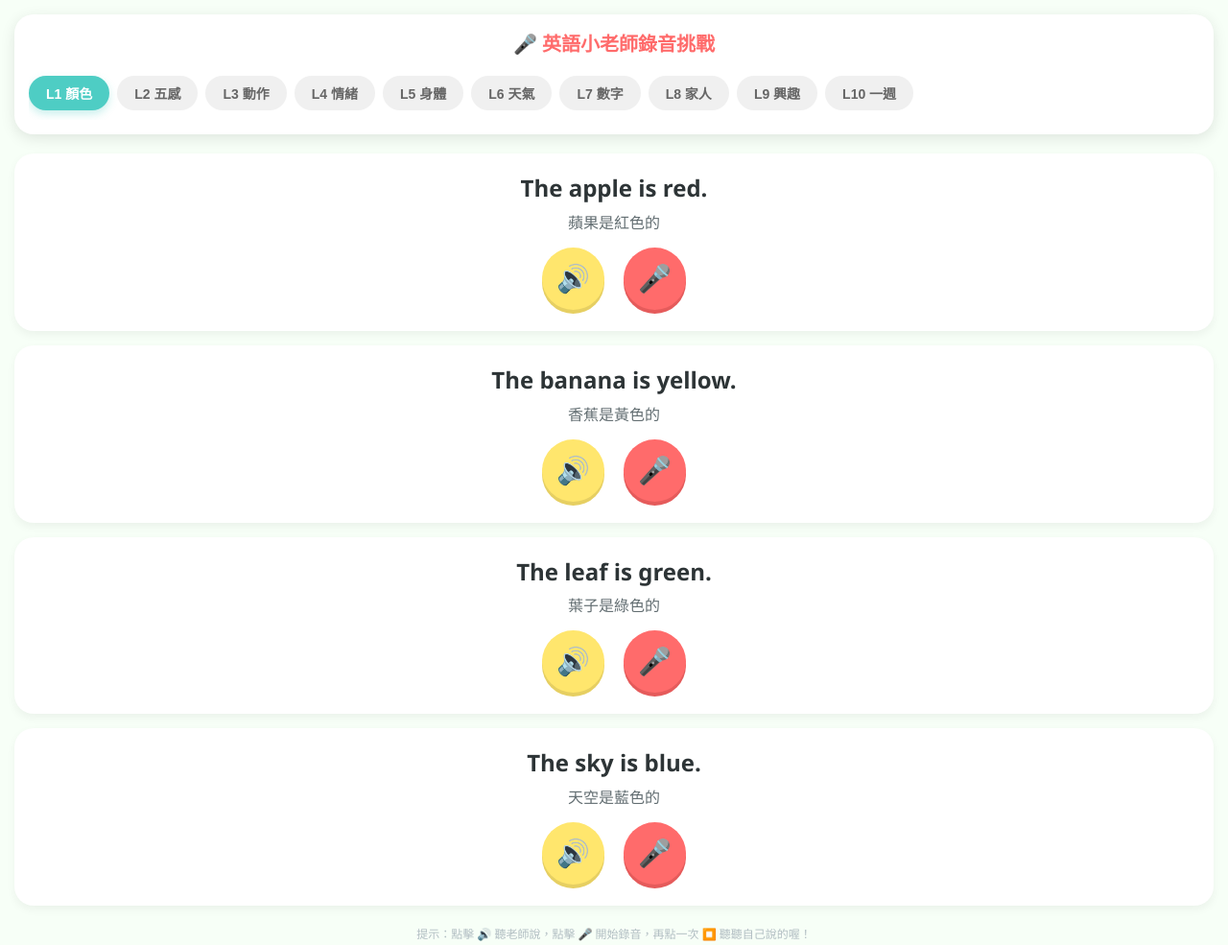
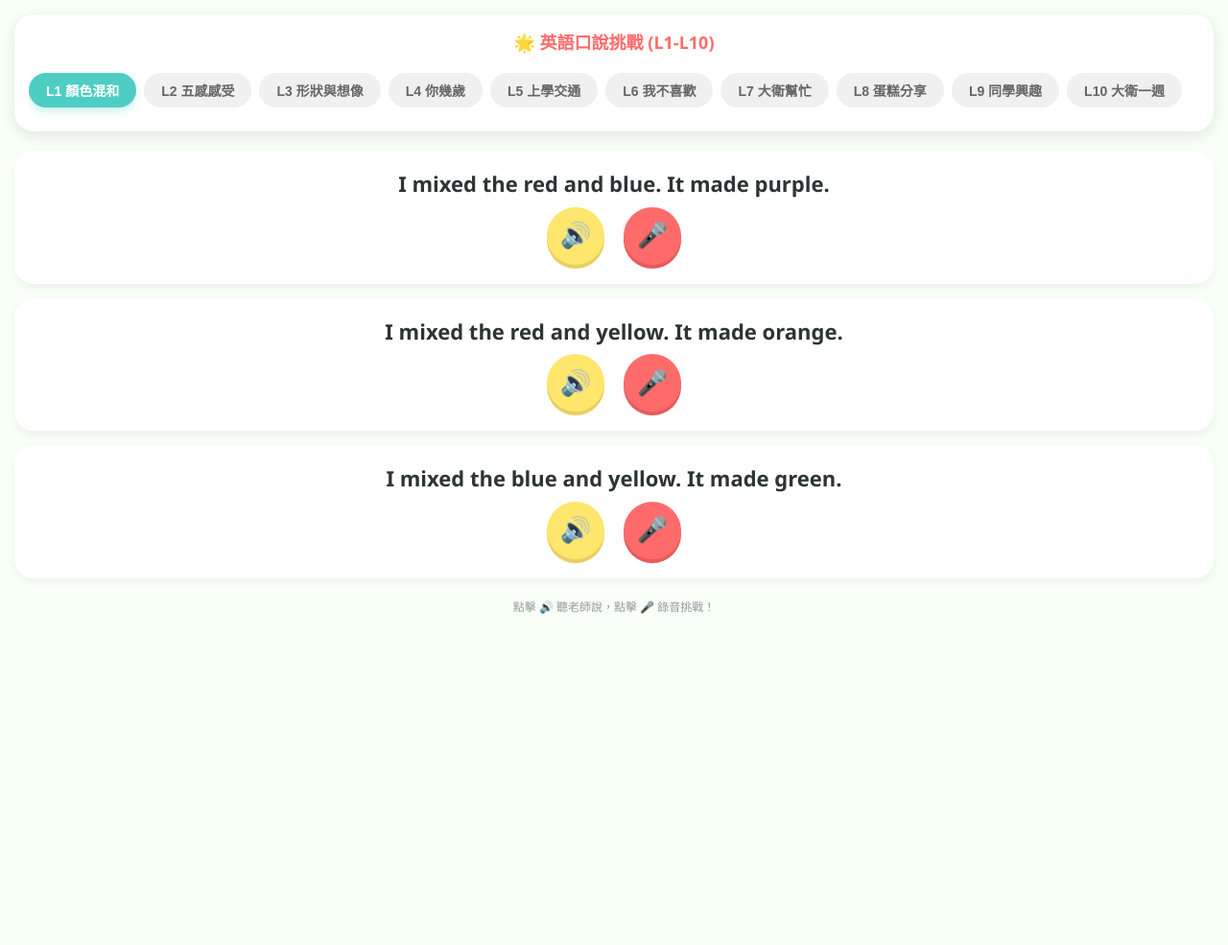
Before and after one commit to Joyce53306/mid-class-english, a plain HTML site: page index.html in a window 1280 px wide. Shown: the whole page at 96% size. After the commit the page ends 800 px from the top, so only its background shows below. Drawn offline with Linux system fonts and the light colour scheme.

Commit message:
Update with recording feature

```diff
--- a/index.html
+++ b/index.html
@@ -3,7 +3,7 @@
 <head>
     <meta charset="UTF-8">
     <meta name="viewport" content="width=device-width, initial-scale=1.0, maximum-scale=1.0, user-scalable=no">
-    <title>中班英文錄音挑戰版</title>
+    <title>中班英文錄音挑戰</title>
     <link rel="manifest" href="manifest.json">
     <style>
         :root { --primary: #FF6B6B; --secondary: #4ECDC4; --bg: #F7FFF7; }
@@ -13,41 +13,95 @@
         .lesson-nav::-webkit-scrollbar { display: none; }
         .nav-btn { background: #f0f0f0; border: none; padding: 8px 18px; border-radius: 50px; white-space: nowrap; cursor: pointer; font-weight: bold; color: #666; font-size: 14px; }
         .nav-btn.active { background: var(--secondary); color: white; box-shadow: 0 4px 8px rgba(78,205,196,0.3); }
-        .sentence-card { background: white; padding: 20px; border-radius: 20px; margin-bottom: 15px; box-shadow: 0 4px 10px rgba(0,0,0,0.05); border: 2px solid transparent; transition: 0.3s; }
-        .english { font-size: 24px; color: #2D3436; font-weight: bold; display: block; margin-bottom: 8px; line-height: 1.2; }
-        .chinese { font-size: 16px; color: #636E72; display: block; margin-bottom: 15px; }
-        .btn-group { display: flex; justify-content: center; gap: 20px; }
-        .action-btn { border: none; width: 65px; height: 65px; border-radius: 50%; cursor: pointer; display: flex; align-items: center; justify-content: center; font-size: 28px; transition: transform 0.1s, box-shadow 0.2s; }
-        .action-btn:active { transform: scale(0.9); }
+        .sentence-card { background: white; padding: 20px; border-radius: 20px; margin-bottom: 15px; box-shadow: 0 4px 10px rgba(0,0,0,0.05); }
+        .english { font-size: 22px; color: #2D3436; font-weight: bold; display: block; margin-bottom: 8px; line-height: 1.3; }
+        .btn-group { display: flex; justify-content: center; gap: 20px; margin-top: 10px; }
+        .action-btn { border: none; width: 60px; height: 60px; border-radius: 50%; cursor: pointer; display: flex; align-items: center; justify-content: center; font-size: 26px; transition: 0.1s; }
         .play-btn { background: #FFE66D; box-shadow: 0 4px 0 #E6CF62; }
         .rec-btn { background: #FF6B6B; color: white; box-shadow: 0 4px 0 #E55B5B; }
         .rec-btn.recording { animation: pulse 1s infinite; background: #ff0000; box-shadow: none; transform: translateY(4px); }
-        @keyframes pulse { 0% { transform: scale(1) translateY(4px); } 50% { transform: scale(1.05) translateY(4px); } 100% { transform: scale(1) translateY(4px); } }
-        .tips { font-size: 12px; color: #b2bec3; margin-top: 20px; }
+        @keyframes pulse { 0% { transform: scale(1); } 50% { transform: scale(1.05); } 100% { transform: scale(1); } }
+        .footer-tips { font-size: 12px; color: #999; margin-top: 20px; }
     </style>
 </head>
 <body>
 
 <div class="header">
-    <h2 style="margin:0 0 10px 0; color:var(--primary); font-size: 20px;">🎤 英語小老師錄音挑戰</h2>
+    <h2 style="margin:0 0 10px 0; color:var(--primary); font-size: 18px;">🌟 英語口說挑戰 (L1-L10)</h2>
     <div class="lesson-nav" id="lessonNav"></div>
 </div>
 
 <div id="content"></div>
-<p class="tips">提示：點擊 🔊 聽老師說，點擊 🎤 開始錄音，再點一次 ⏹️ 聽聽自己說的喔！</p>
+<p class="footer-tips">點擊 🔊 聽老師說，點擊 🎤 錄音挑戰！</p>
 
 <script>
     const library = {
-        "L1 顏色": [ {e:"The apple is red.", c:"蘋果是紅色的"}, {e:"The banana is yellow.", c:"香蕉是黃色的"}, {e:"The leaf is green.", c:"葉子是綠色的"}, {e:"The sky is blue.", c:"天空是藍色的"} ],
-        "L2 五感": [ {e:"It looks pretty.", c:"它看起來很漂亮"}, {e:"It sounds loud.", c:"它聽起來很大聲"}, {e:"It smells sweet.", c:"它聞起來香香的"}, {e:"It tastes yummy.", c:"它嚐起來很好吃"} ],
-        "L3 動作": [ {e:"I can jump.", c:"我會跳"}, {e:"I can run.", c:"我會跑"}, {e:"I can swim.", c:"我會游泳"}, {e:"I can dance.", c:"我會跳舞"} ],
-        "L4 情緒": [ {e:"I am happy.", c:"我很開心"}, {e:"I am sad.", c:"我很難過"}, {e:"I am angry.", c:"我很生氣"}, {e:"I am sleepy.", c:"我很睏"} ],
-        "L5 身體": [ {e:"Touch your nose.", c:"摸摸你的鼻子"}, {e:"Clap your hands.", c:"拍拍你的手"}, {e:"Stomp your feet.", c:"跺跺你的腳"}, {e:"Close your eyes.", c:"閉上你的眼睛"} ],
-        "L6 天氣": [ {e:"It is sunny.", c:"今天是晴天"}, {e:"It is rainy.", c:"下雨了"}, {e:"It is windy.", c:"風很大"}, {e:"It is snowy.", c:"下雪了"} ],
-        "L7 數字": [ {e:"I have one nose.", c:"我有一個鼻子"}, {e:"I have two eyes.", c:"我有兩隻眼睛"}, {e:"I have five fingers.", c:"我有五隻手指頭"}, {e:"I have ten toes.", c:"我有十個腳趾頭"} ],
-        "L8 家人": [ {e:"This is my daddy.", c:"這是我的爸爸"}, {e:"This is my mommy.", c:"這是我的媽媽"}, {e:"I love my brother.", c:"我愛我的哥哥/弟弟"}, {e:"I love my sister.", c:"我愛我的姊姊/妹妹"} ],
-        "L9 興趣": [ {e:"Sara likes to dress up.", c:"Sara 喜歡打扮"}, {e:"Matts likes to dance.", c:"Matts 喜歡跳舞"}, {e:"Joy likes to sing.", c:"Joy 喜歡唱歌"}, {e:"Paul likes to talk to animals.", c:"Paul 喜歡跟動物說話"} ],
-        "L10 一週": [ {e:"On Monday, David slept in a tree.", c:"星期一，大衛睡在樹上"}, {e:"On Tuesday, David popped a bubble gum.", c:"星期二，大衛吹破了泡泡糖"}, {e:"On Wednesday, David had chocolate milk.", c:"星期三，大衛喝了巧克力牛奶"}, {e:"On Friday, David felt very happy.", c:"星期五，大衛覺得很開心"} ]
+        "L1 顏色混和": [
+            {e:"I mixed the red and blue. It made purple."},
+            {e:"I mixed the red and yellow. It made orange."},
+            {e:"I mixed the blue and yellow. It made green."}
+        ],
+        "L2 五感感受": [
+            {e:"It feels sharp."},
+            {e:"It tastes sweet."},
+            {e:"It sounds noisy."},
+            {e:"It looks funny."},
+            {e:"It smells like feel."}
+        ],
+        "L3 形狀與想像": [
+            {e:"That’s not just a triangle. That’s a nose."},
+            {e:"That’s not just a circle. That’s a snowball."},
+            {e:"That’s not just a rectangle. That’s a scarf."},
+            {e:"That’s not just a square. That’s a hat."}
+        ],
+        "L4 你幾歲": [
+            {e:"How old are you?"},
+            {e:"I am four."},
+            {e:"I am five."},
+            {e:"I am six."}
+        ],
+        "L5 上學交通": [
+            {e:"How do you go to school?"},
+            {e:"I go to school by bike."},
+            {e:"I go to school by scooter."},
+            {e:"I go to school by bus."},
+            {e:"I walk to school."},
+            {e:"I go to school by train."},
+            {e:"I go to school by car."}
+        ],
+        "L6 我不喜歡": [
+            {e:"I don’t like blue T-shirt."},
+            {e:"I don’t like green peppers."},
+            {e:"I don’t like red hats."},
+            {e:"I don’t like orange tomatoes."},
+            {e:"I don’t like yellow bees."},
+            {e:"David gets angry!"}
+        ],
+        "L7 大衛幫忙": [
+            {e:"I don’t have any salt. David goes to get some salt."},
+            {e:"I don’t have any apples. David goes to get some apples."},
+            {e:"I don’t have any eggs. David goes to get a chicken."},
+            {e:"I don’t have any milk. David goes to milk a cow."}
+        ],
+        "L8 蛋糕分享": [
+            {e:"Can dad have a cupcake?"},
+            {e:"Can brother and sister have cupcakes?"},
+            {e:"Can grandma and grandpa have cupcakes?"}
+        ],
+        "L9 同學興趣": [
+            {e:"Sara likes to play dress up."},
+            {e:"Matts likes to dance backward and upside down."},
+            {e:"Joy likes to sing all day."},
+            {e:"Paul likes to talk to animals and dress like a frog."}
+        ],
+        "L10 大衛一週": [
+            {e:"On Sunday David slept in a tree."},
+            {e:"On Monday David mixed red paint with his shampoo."},
+            {e:"On Tuesday David twisted Sara’s hair with bubble gum."},
+            {e:"On Wednesday David washed Rusty with chocolate milk."},
+            {e:"On Thursday David tickled a frog."},
+            {e:"On Friday David made his bike fly."}
+        ]
     };
 
     let mediaRecorder;
@@ -76,7 +130,6 @@
         container.innerHTML = library[currentLesson].map((item, idx) => `
             <div class="sentence-card">
                 <span class="english">${item.e}</span>
-                <span class="chinese">${item.c}</span>
                 <div class="btn-group">
                     <button class="action-btn play-btn" onclick="speak('${item.e.replace(/'/g, "\\'")}')">🔊</button>
                     <button class="action-btn rec-btn" id="rec-${idx}" onclick="toggleRecord('${idx}')">🎤</button>
@@ -88,40 +141,33 @@
     function speak(text) {
         const msg = new SpeechSynthesisUtterance(text);
         msg.lang = 'en-US';
-        msg.rate = 0.8; // 稍微放慢一點點，讓中班孩子聽得更清楚
+        msg.rate = 0.75;
         window.speechSynthesis.speak(msg);
     }
 
     async function toggleRecord(id) {
         const btn = document.getElementById(`rec-${id}`);
-
         if (!mediaRecorder || mediaRecorder.state === "inactive") {
             try {
                 const stream = await navigator.mediaDevices.getUserMedia({ audio: true });
                 mediaRecorder = new MediaRecorder(stream);
                 audioChunks = [];
-
                 mediaRecorder.ondataavailable = (e) => audioChunks.push(e.data);
                 mediaRecorder.onstop = () => {
                     const blob = new Blob(audioChunks, { type: 'audio/wav' });
                     const url = URL.createObjectURL(blob);
-                    const audio = new Audio(url);
-                    audio.play();
+                    new Audio(url).play();
                 };
-
                 mediaRecorder.start();
                 btn.classList.add('recording');
                 btn.innerText = "⏹️";
-            } catch (err) {
-                alert("請允許麥克風權限才能錄音喔！");
-            }
+            } catch (err) { alert("請開啟麥克風權限才能錄音喔！"); }
         } else {
             mediaRecorder.stop();
             btn.classList.remove('recording');
             btn.innerText = "🎤";
         }
     }
-
     window.onload = init;
 </script>
 </body>
```
